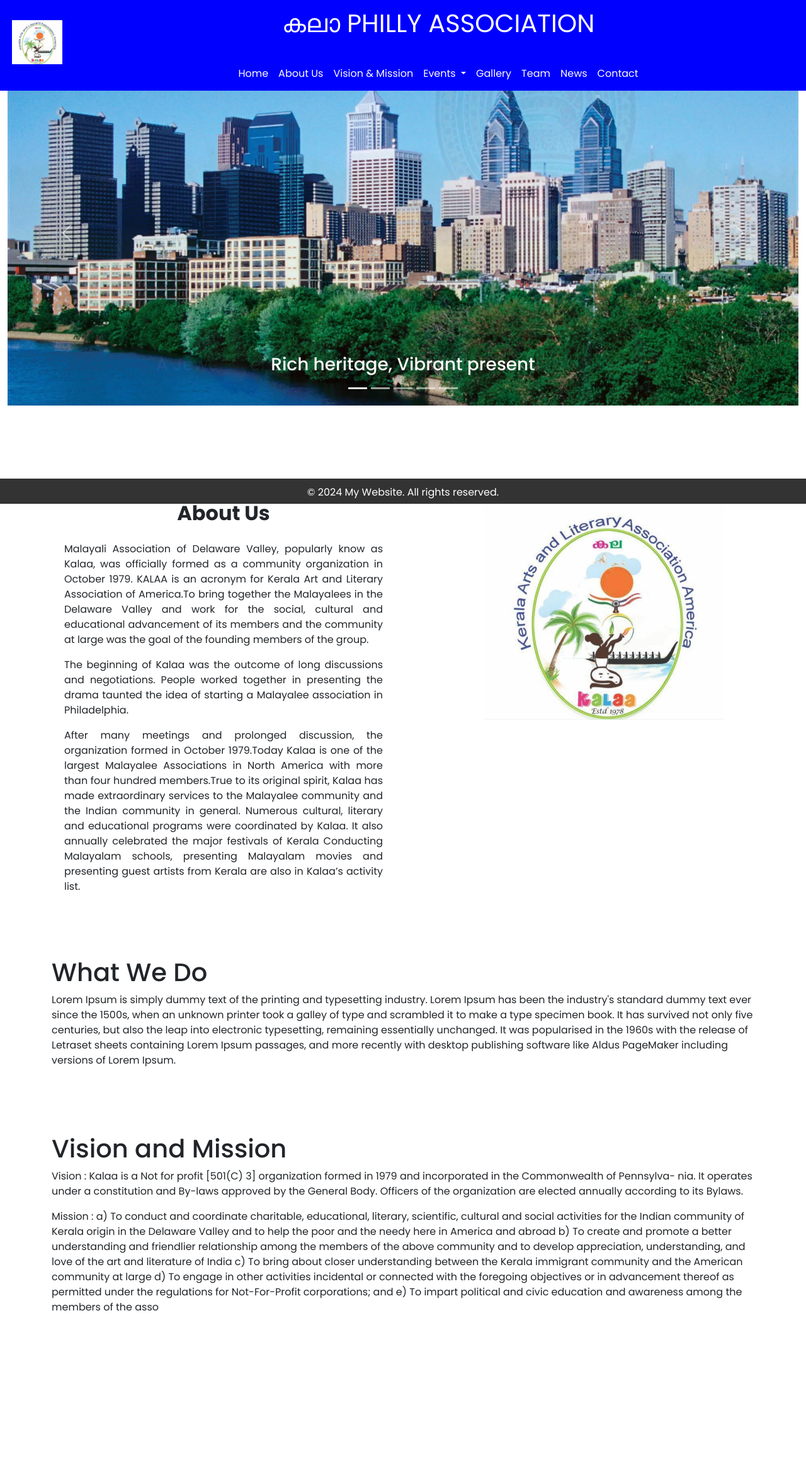
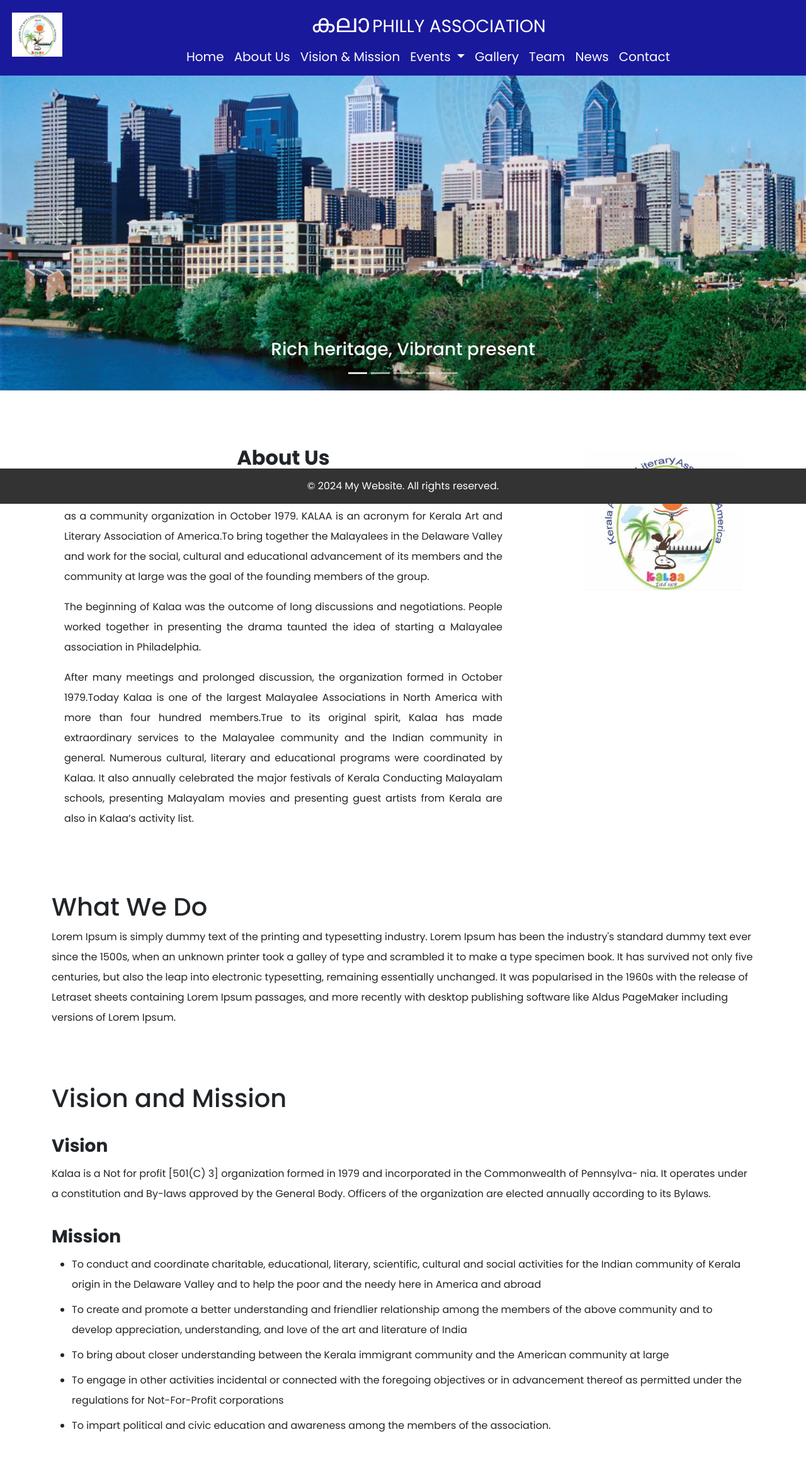
Before and after one commit to CHRISTInfotech/Kalaa-Philly, a website: page index.html in a window 1280 px wide. Shown: the whole page at 63% size. Before the commit the page ends 2160 px from the top, so only its background shows below. Drawn offline with nearby package versions, Linux system fonts and the light colour scheme.

Commit message:
updates and fixes

```diff
--- a/contact.css
+++ b/css/contact.css
@@ -364,20 +364,3 @@ body::before{
         margin: 20px 0px;
     }
 }
-
-/* Style footer */
-footer {
-
-    background-color: #333;
-    color: #fff;
-    text-align: center;
-    position: fixed;
-    bottom: 0;
-    height: 40px;
-    width: 100%;
-  }
-
-  footer p{
-    padding-top: 10px;
-
-  }
--- a/events.css
+++ b/css/events.css
@@ -170,20 +170,3 @@ img:hover{
     width: 100%;
     height: auto;
 }
-
-/* Style footer */
-footer {
-
-    background-color: #333;
-    color: #fff;
-    text-align: center;
-    position: fixed;
-    bottom: 0;
-    height: 40px;
-    width: 100%;
-  }
-
-  footer p{
-    padding-top: 10px;
-
-  }
--- /dev/null
+++ b/css/footer.css
@@ -0,0 +1,13 @@
+footer {
+
+    background-color: #333;
+    color: #fff;
+    text-align: center;
+    position: fixed;
+    bottom: 0;
+    width: 100%;
+}
+
+footer div {
+    padding: 10px;
+}
--- a/gallery.css
+++ b/css/gallery.css
@@ -164,18 +164,3 @@ img:hover {
     height: 120px;
   }
 }
-
-/* Style footer */
-footer {
-  background-color: #333;
-  color: #fff;
-  text-align: center;
-  position: fixed;
-  bottom: 0;
-  height: 40px;
-  width: 100%;
-}
-
-footer p {
-  padding-top: 12px;
-}
--- a/index.css
+++ b/css/index.css
@@ -7,7 +7,7 @@
 }
 
 .bg-green{
-    background-color: blue;
+    background-color: rgb(13, 13, 95);
 }
 
 .header .navbar{
@@ -214,7 +214,7 @@ nav img {
 
 .navbar {
     text-align: center;
-    background-color: blue !important;
+    background-color: rgba(14, 14, 151, 0.952) !important;
 
 }
 .max-h{
@@ -292,26 +292,3 @@ nav img {
    text-align: center;
    flex: 1;
 }
-
-
-
-
-
-
-
-/* Style footer */
-footer {
-
-    background-color: #333;
-    color: #fff;
-    text-align: center;
-    position: fixed;
-    bottom: 0;
-    height: 40px;
-    width: 100%;
-  }
-
-  footer p{
-    padding-top: 10px;
-
-  }
--- a/news.css
+++ b/css/news.css
@@ -96,20 +96,3 @@ nav img {
     height:500px;
     width: 800px;
 }
-
-/* Updated CSS for the footer */
-footer {
-
-    background-color: #333;
-    color: #fff;
-    text-align: center;
-    position: fixed;
-    bottom: 0;
-    height: 40px;
-    width: 100%;
-  }
-
-  footer p{
-    padding-top: 10px;
-
-  }
--- a/team.css
+++ b/css/team.css
@@ -156,21 +156,3 @@ body::before{
         width: 45%; /* Adjust for smaller screens */
     }
 }
-
-
-/* Style footer */
-footer {
-
-    background-color: #333;
-    color: #fff;
-    text-align: center;
-    position: fixed;
-    bottom: 0;
-    height: 40px;
-    width: 100%;
-  }
-
-  footer p{
-    padding-top: 10px;
-
-  }
--- a/index.html
+++ b/index.html
@@ -4,7 +4,8 @@
 <head>
     <meta name="viewport" content="width=device-width, initial-scale=1.0">
     <title>PHILLY_MALAYALI_CLUB</title>
-    <link rel="stylesheet" href="index.css">
+    <link rel="stylesheet" href="css/index.css">
+    <link rel="stylesheet" href="css/footer.css">
     <link rel="preconnect" href="https://fonts.googleapis.com">
     <link rel="preconnect" href="https://fonts.gstatic.com" crossorigin>
     <link rel="stylesheet" href="https://cdnjs.cloudflare.com/ajax/libs/font-awesome/6.5.2/css/all.min.css">
@@ -26,23 +27,23 @@
         <nav class="navbar bg-green navbar-expand-lg fixed-top">
             <div class="container-fluid">
                 <!-- Logo -->
-                <a class="navbar-brand text-decoration-none" href="/">
+                <a class="navbar-brand text-decoration-none" href="index.html">
                     <img src="images/Logo.png" alt="Logo">
-                </a>
-                <a class="navbar-brand" href="/">
-                    <h1></h1>
                 </a>
                 <button class="navbar-toggler" type="button" data-bs-toggle="collapse"
                     data-bs-target="#navbarSupportedContent" aria-controls="navbarSupportedContent"
                     aria-expanded="false" aria-label="Toggle navigation">
                     <span class="navbar-toggler-icon"></span>
                 </button>
-                <div class="collapse navbar-collapse justify-content-center" id="navbarSupportedContent">
-                    <div class="flex flex-col text-center w-full">
-                        <a class="navbar-brand" href="/">
-                            <div class="fs-1">കലാ PHILLY ASSOCIATION</div>
+                <div class="collapse navbar-collapse justify-content-center row m-0" id="navbarSupportedContent">
+                    <div class="col-12">
+                        <a class="navbar-brand text-decoration-none" href="index.html">
+                            <span class="fs-1">കലാ</span> <span class="fs-3">PHILLY ASSOCIATION</span>
                         </a>
-                        <ul class="navbar-nav me-auto mb-2 mb-lg-0  ">
+                    </div>
+                    <div class="col-12 d-flex align-items-center justify-content-center">
+                        <div class="navbar-brand">
+                            <ul class="navbar-nav mb-2 mb-lg-0  ">
                                 <li class="nav-item ">
                                     <a class="nav-link active" aria-current="page" href="index.html">Home</a>
                                 </li>
@@ -54,7 +55,8 @@
                                     <a class="nav-link" href="#vs">Vision & Mission</a>
                                 </li>
                                 <li class="nav-item dropdown">
-                                <a class="nav-link dropdown-toggle" href="#events" role="button" data-bs-toggle="dropdown" aria-expanded="false">
+                                    <a class="nav-link dropdown-toggle" href="#events" role="button"
+                                        data-bs-toggle="dropdown" aria-expanded="false">
                                         Events
                                     </a>
                                     <ul class="dropdown-menu">
@@ -76,23 +78,20 @@
                                 </li>
 
                             </ul>
-
                         </div>
-
+                    </div>
                 </div>
             </div>
         </nav>
-        </nav>
     </section>
 
-    <section id="home">
 
-        <div class="container-fluid mt-5 pt-5">
+    <div class="mt-5 pt-4" id="home">
 
         <div id="carouselExampleAutoplaying" class="carousel slide carousel-fade" data-bs-ride="carousel">
             <div class="carousel-indicators">
-                    <button type="button" data-bs-target="#carouselExampleAutoplaying" data-bs-slide-to="0"
-                        class="active" aria-current="true" aria-label="Slide 1"></button>
+                <button type="button" data-bs-target="#carouselExampleAutoplaying" data-bs-slide-to="0" class="active"
+                    aria-current="true" aria-label="Slide 1"></button>
                 <button type="button" data-bs-target="#carouselExampleAutoplaying" data-bs-slide-to="1"
                     aria-label="Slide 2"></button>
                 <button type="button" data-bs-target="#carouselExampleAutoplaying" data-bs-slide-to="2"
@@ -103,7 +102,7 @@
                     aria-label="Slide 5"></button>
             </div>
             <div class="carousel-inner">
-                    <div class="carousel-item active" >
+                <div class="carousel-item active">
                     <img src="images/Philadelphia.webp" class="d-block w-100 mt-5 max-h object-fit-cover" alt="...">
                     <div class="carousel-caption d-none d-md-block">
                         <h3>Rich heritage, Vibrant present</h3>
@@ -111,7 +110,7 @@
                     </div>
                 </div>
                 <div class="carousel-item">
-                        <img src="images/Kathakali.jpg" class="d-block w-100 mt-5 max-h object-fit-cover" alt="...">
+                    <img src="images/kathakali.jpg" class="d-block w-100 mt-5 max-h object-fit-cover" alt="...">
                     <div class="carousel-caption d-none d-md-block">
                         <h3> A Jewel of enchanting beauty and rich cultural heritage</h3>
                         <!-- <p>Some representative placeholder content for the second slide.</p> -->
@@ -151,14 +150,10 @@
             </button>
         </div>
 
-    </section>
 
-
-    <section id="about"  class="pt-5">
-
-        <div  class="container  pt-3">
-            <div class="row my-5">
-                <div class="col-md-6">
+        <div class="container  pt-5" id="about">
+            <div class="row">
+                <div class="col-md-8 lh-lg">
                     <div class="description text-justify">
                         <h1>About Us</h1>
 
@@ -169,9 +164,11 @@
                             large was the goal of the founding members of the group.</p>
                         <p>The beginning of Kalaa was the outcome of long discussions and negotiations. People worked
                             together
-                            in presenting the drama taunted the idea of starting a Malayalee association in Philadelphia. </p>
+                            in presenting the drama taunted the idea of starting a Malayalee association in
+                            Philadelphia. </p>
                         <p>After many meetings and prolonged discussion, the organization formed in October 1979.Today
-                            Kalaa is one of the largest Malayalee Associations in North America with more than four hundred
+                            Kalaa is one of the largest Malayalee Associations in North America with more than four
+                            hundred
                             members.True to its original spirit, Kalaa has made extraordinary services to the Malayalee
                             community and the Indian community in general. Numerous cultural, literary and educational
                             programs were coordinated by Kalaa. It also annually celebrated the major festivals of
@@ -181,7 +178,7 @@
                     </div>
 
                 </div>
-                <div class="col-md-6">
+                <div class="col-md-4">
                     <div class="logo mt-5">
                         <img src="images/Logo.png" class="img-fluid " alt="Logo">
                     </div>
@@ -189,126 +186,82 @@
             </div>
         </div>
 
-    </section>
-
-
-
-    <section>
         <div class="container my-5 py-3">
             <div id="do" class="descrption">
 
                 <h1>What We Do</h1>
 
-                <p>Lorem Ipsum is simply dummy text of the printing and typesetting industry.
+                <div class="lh-lg">
+                    Lorem Ipsum is simply dummy text of the printing and typesetting industry.
                     Lorem Ipsum has been the industry's standard dummy text ever since the
                     1500s, when an unknown printer took a galley of type and scrambled it
                     to make a type specimen book. It has survived not only five centuries,
                     but also the leap into electronic typesetting, remaining essentially
                     unchanged. It was popularised in the 1960s with the release of Letraset
                     sheets containing Lorem Ipsum passages, and more recently with desktop
-                    publishing software like Aldus PageMaker including versions of Lorem Ipsum.</p>
-
+                    publishing software like Aldus PageMaker including versions of Lorem Ipsum.
+                </div>
             </div>
         </div>
 
-    </section>
-
-
-    <!-- ------Vision and Mission---------- -->
-
-
-    <section class="container my-5 py-4" id="vs">
+        <div class="container my-5 py-4" id="vs">
+            <div class="mb-5 lh-lg">
+                <h1>Vision and Mission</h1>
+                <div class="fw-bold fs-3 mt-4">
+                    Vision
+                </div>
                 <div>
-            <h1>Vision and Mission</h1>
-            <p>Vision :
                     Kalaa is a Not for profit [501(C) 3] organization formed in
                     1979 and incorporated in the Commonwealth of Pennsylva-
                     nia. It operates under a constitution and By-laws approved
                     by the General Body. Officers of the organization are elected
-                annually according to its Bylaws.</p>
-                Mission :
-                a) To conduct and coordinate charitable, educational, literary,
+                    annually according to its Bylaws.
+                </div>
+                <div class="fw-bold fs-3 mt-4">
+                    Mission
+                </div>
+                <div>
+                    <ul>
+                        <li class="mb-2">
+                            To conduct and coordinate charitable, educational, literary,
                             scientific, cultural and social activities for the Indian
                             community of Kerala origin in the Delaware Valley and to
                             help the poor and the needy here in America and abroad
-                b) To create and promote a better understanding and friendlier
+                        </li>
+                        <li class="mb-2">
+                            To create and promote a better understanding and friendlier
                             relationship among the members of the above community
                             and to develop appreciation, understanding, and love of
                             the art and literature of India
-                c) To bring about closer understanding between the Kerala
+                        </li>
+                        <li class="mb-2">
+                            To bring about closer understanding between the Kerala
                             immigrant community and the American community at large
-                d) To engage in other activities incidental or connected with
+                        </li>
+                        <li class="mb-2">
+                            To engage in other activities incidental or connected with
                             the foregoing objectives or in advancement thereof as permitted
-                   under the regulations for Not-For-Profit corporations;
-                   and
-                e) To impart political and civic education and awareness
-                   among the members of the asso
+                            under the regulations for Not-For-Profit corporations
+                        </li>
+                        <li class="mb-2">
+                            To impart political and civic education and awareness
+                            among the members of the association.
+                        </li>
+                    </ul>
+                </div>
+            </div>
 
         </div>
 
 
-
-
-
-    </section>
-
-
-
-    <script>
-
-
-            // Change image and text every 3 seconds (3000 milliseconds)
-            setInterval(changeImage, 2000);
-
-            // Event listener to open modal when an image is clicked
-            images.forEach((image, index) => {
-                image.addEventListener('click', function () {
-                    currentIndex = index; // Update current index
-                    openModal(); // Open modal
-                });
-            });
-
-            // Open modal function
-            function openModal() {
-                var modal = document.querySelector('.modal');
-                var modalContent = document.querySelector('.modal-content');
-                modal.style.display = 'block';
-                modalContent.innerHTML = images[currentIndex].outerHTML;
-                updateText(); // Call updateText function when opening modal
-            }
-
-
-
-            // Function to toggle dropdown
-            function toggleDropdown() {
-                var dropdownContent = document.getElementById("dropdown-content");
-                dropdownContent.classList.toggle("show");
-            }
-
-            // Function to show upcoming events
-            function showUpcomingEvents() {
-
-                window.location.href = "upcoming_events.html";
-            }
-
-            // Function to show past events
-            function showPastEvents() {
-                window.location.href = "past_events.html";
-            }
-
-            // Event listener to toggle dropdown on click
-            var dropdown = document.getElementById("dropdown");
-            console.log("Dropdown:", dropdown);
-            dropdown.addEventListener("click", toggleDropdown);
-
-    </script>
         <script src="https://cdn.jsdelivr.net/npm/bootstrap@5.3.3/dist/js/bootstrap.bundle.min.js"
             integrity="sha384-YvpcrYf0tY3lHB60NNkmXc5s9fDVZLESaAA55NDzOxhy9GkcIdslK1eN7N6jIeHz"
             crossorigin="anonymous"></script>
 
-
-    <footer>
-        <p>&copy; 2024 My Website. All rights reserved.</p>
+        <footer class="">
+            <div class="p-3">
+                &copy; 2024 My Website. All rights reserved.
+            </div>
         </footer>
 
 </body>
```
Also changed, not shown: contact.html (+34 -30 lines), gallery.html (+31 -28 lines), news.html (+34 -35 lines), past.html (+43 -37 lines), team.html (+30 -26 lines), upcoming.html (+42 -40 lines). Lines whose indentation alone changed are shown as unchanged.
